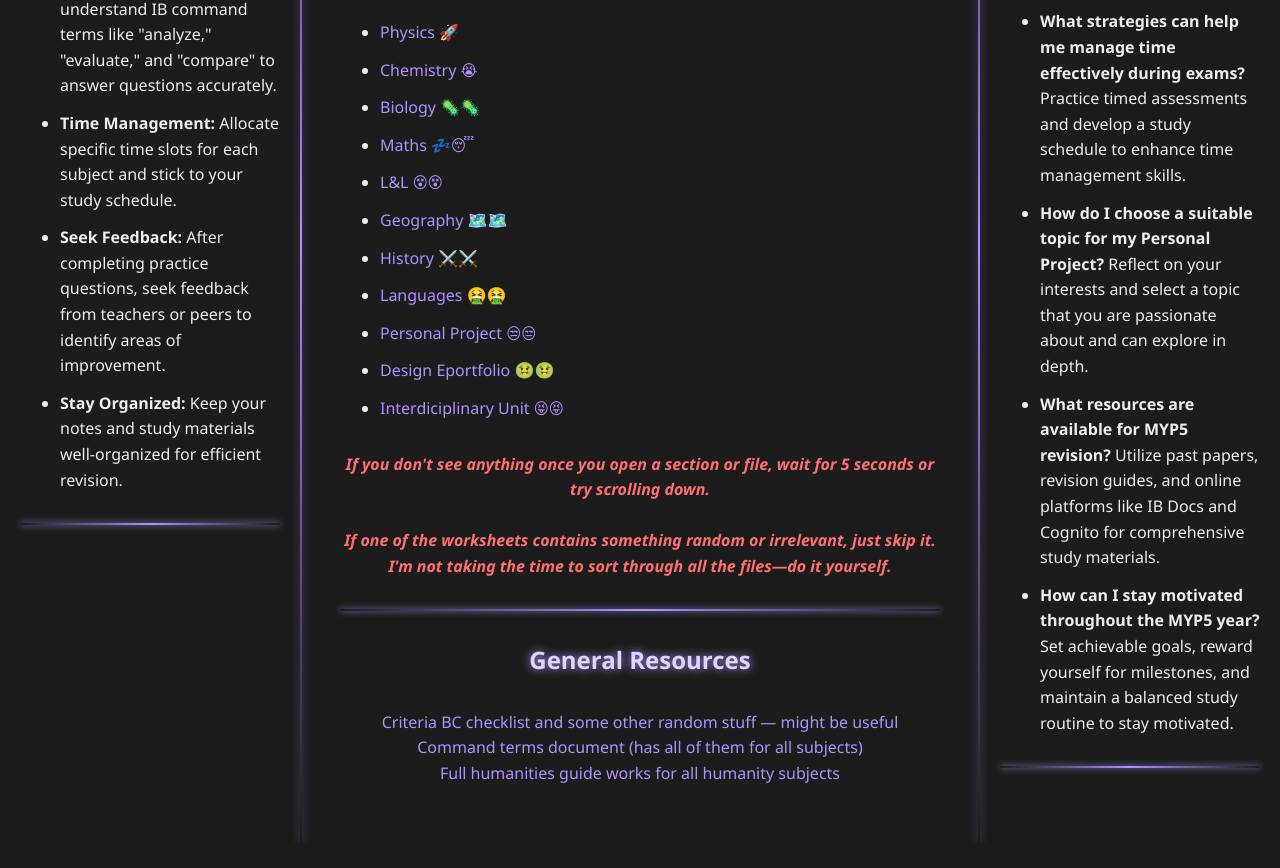
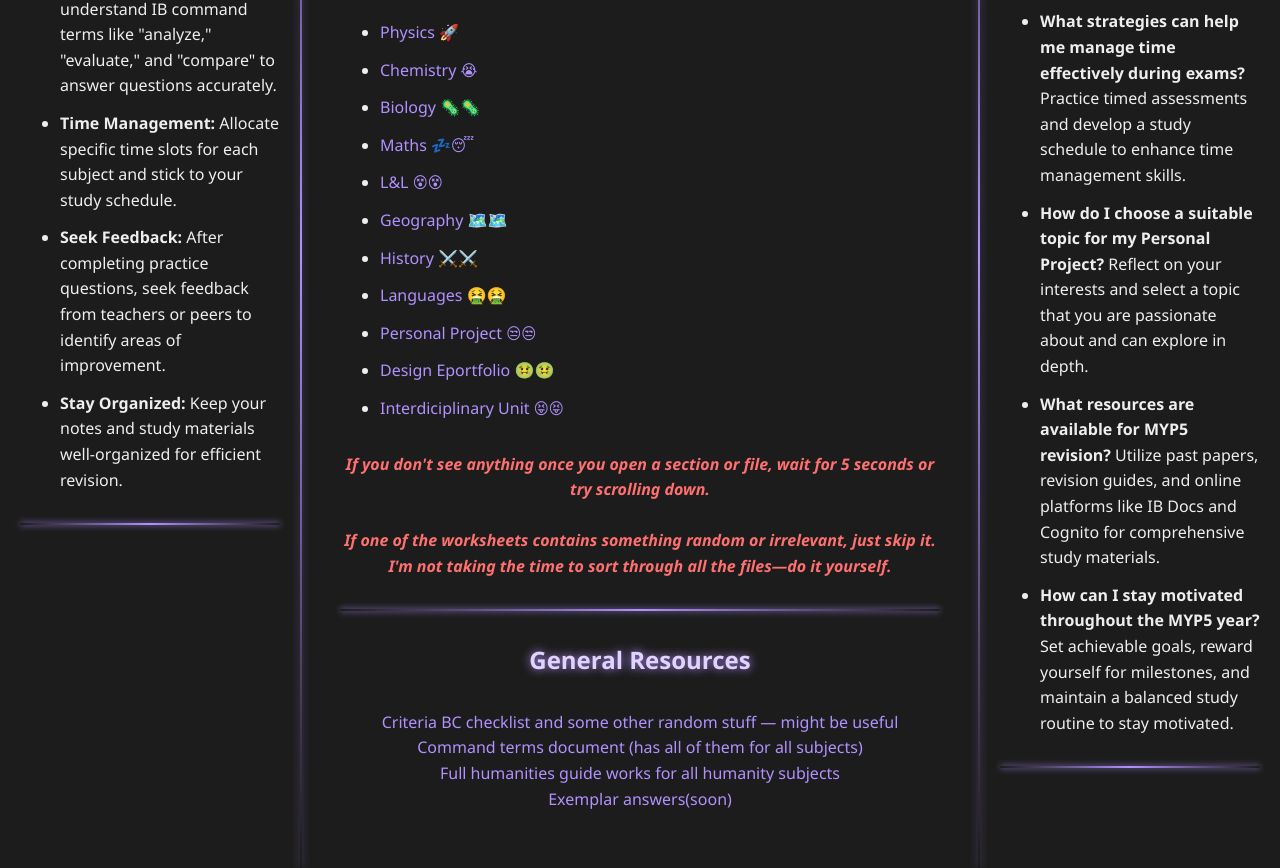
Before and after one commit to syskey4603/mypdocs, a plain HTML site: page index.html in a window 1280 px wide. Shown: the part 365-1233 px from the top of the page. Before the commit the page ends 1208 px from the top, so only its background shows below. Drawn offline with Linux system fonts and the light colour scheme.

Commit message:
added exemplar

```diff
--- a/index.html
+++ b/index.html
@@ -197,6 +197,8 @@
         <br>
 
         <a href="Essentials/humanities guide.html">Full humanities guide works for all humanity subjects</a>
+        <br>
+        <a href="Essentials/Exemplar answers/exemplars.html">Exemplar answers(soon)</a>
       </p>
     </div>
 
```
